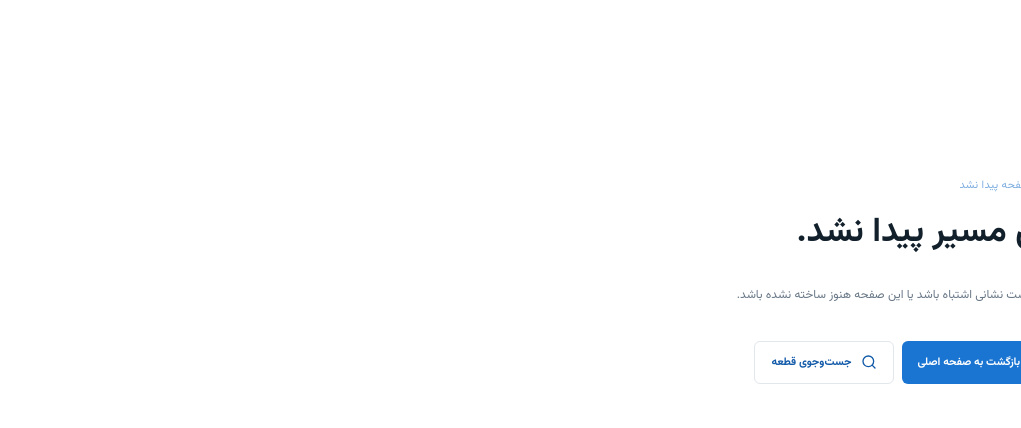
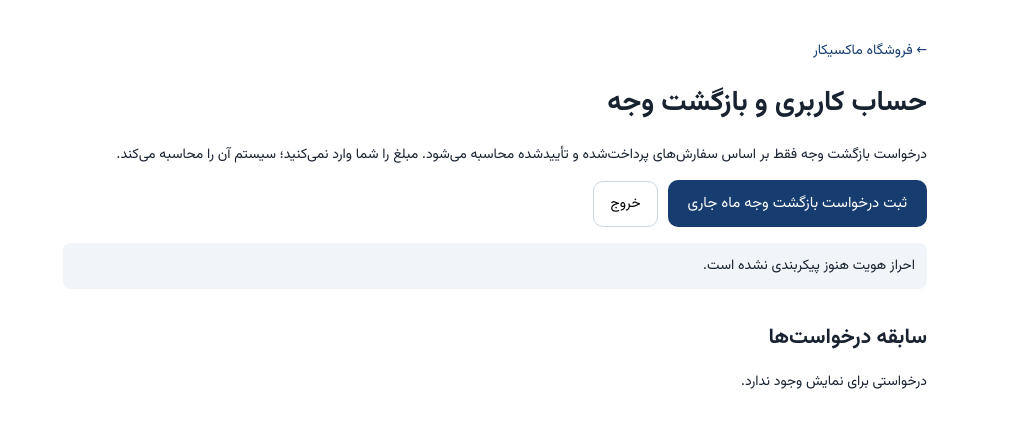
Before and after one commit to parsazia/maxicar-site, a Next.js app: page /account/cashback in a window 1280 px wide. Before the commit this address had no page. Shown: the top 428 px of the page, without its empty margins (259-1280 px from the left). Built offline with nearby package versions, Linux system fonts and the light colour scheme; no server answers; sample sign-in values are in the browser's storage.

Commit message:
Add customer cashback account page

```diff
--- /dev/null
+++ b/app/account/cashback/page.js
@@ -0,0 +1,44 @@
+"use client";
+
+import { useEffect, useState } from "react";
+import Link from "next/link";
+
+export default function CashbackAccountPage() {
+  const [token, setToken] = useState("");
+  const [items, setItems] = useState([]);
+  const [message, setMessage] = useState("در حال بارگذاری...");
+  const [busy, setBusy] = useState(false);
+  async function load(accessToken) {
+    const response = await fetch("/api/cashback/requests", { headers: { Authorization: "Bearer " + accessToken }, cache: "no-store" });
+    const data = await response.json();
+    if (!response.ok) throw new Error(data.error || "دریافت اطلاعات ناموفق بود.");
+    setItems(data.requests || data || []); setMessage("");
+  }
+  useEffect(() => {
+    const value = localStorage.getItem("maxicar_access_token");
+    if (!value) { window.location.href = "/login"; return; }
+    setToken(value); load(value).catch(e => setMessage(e.message));
+  }, []);
+  async function requestRefund() {
+    setBusy(true); setMessage("");
+    try {
+      const response = await fetch("/api/cashback/requests", { method: "POST", headers: { Authorization: "Bearer " + token, "Content-Type": "application/json" }, body: JSON.stringify({}) });
+      const data = await response.json();
+      if (!response.ok) throw new Error(data.error || "ثبت درخواست انجام نشد.");
+      await load(token); setMessage("درخواست شما ثبت شد و پس از بررسی مدیر اطلاع‌رسانی می‌شود.");
+    } catch (e) { setMessage(e.message); }
+    finally { setBusy(false); }
+  }
+  function logout() { localStorage.removeItem("maxicar_access_token"); localStorage.removeItem("maxicar_user_email"); window.location.href = "/login"; }
+  const statuses = {pending:"در انتظار بررسی",processing:"در حال بررسی",paid:"پرداخت‌شده",rejected:"ردشده"};
+  return <main dir="rtl" style={{maxWidth:900,margin:"40px auto",padding:"0 18px",color:"#182230"}}>
+    <Link href="/" style={{color:"#173d70"}}>← فروشگاه ماکسیکار</Link>
+    <h1>حساب کاربری و بازگشت وجه</h1>
+    <p>درخواست بازگشت وجه فقط بر اساس سفارش‌های پرداخت‌شده و تأییدشده محاسبه می‌شود. مبلغ را شما وارد نمی‌کنید؛ سیستم آن را محاسبه می‌کند.</p>
+    <button onClick={requestRefund} disabled={busy || !token} style={{background:"#173d70",color:"#fff",border:0,borderRadius:10,padding:"12px 20px",fontSize:15,cursor:"pointer"}}>{busy ? "در حال ثبت..." : "ثبت درخواست بازگشت وجه ماه جاری"}</button>
+    <button onClick={logout} style={{marginRight:10,padding:"11px 16px",borderRadius:10,border:"1px solid #cbd5e1",background:"#fff"}}>خروج</button>
+    {message && <p role="status" style={{background:"#f1f5f9",padding:12,borderRadius:8,marginTop:16}}>{message}</p>}
+    <h2 style={{marginTop:32}}>سابقه درخواست‌ها</h2>
+    {!items.length ? <p>درخواستی برای نمایش وجود ندارد.</p> : <div style={{overflowX:"auto"}}><table style={{width:"100%",borderCollapse:"collapse"}}><thead><tr>{["تاریخ","مبلغ خرید واجد شرایط","مبلغ بازگشت","وضعیت"].map(x=><th key={x} style={{textAlign:"right",padding:12,borderBottom:"1px solid #dbe2ea"}}>{x}</th>)}</tr></thead><tbody>{items.map((item,i)=><tr key={item.id||i}>{[item.created_at ? new Date(item.created_at).toLocaleDateString("fa-IR") : "—",item.eligible_total ?? item.total_amount ?? "—",item.cashback_amount ?? item.amount ?? "—",statuses[item.status] || item.status || "—"].map((v,j)=><td key={j} style={{padding:12,borderBottom:"1px solid #e8edf2"}}>{typeof v==="number"?v.toLocaleString("fa-IR")+" تومان":v}</td>)}</tr>)}</tbody></table></div>}
+  </main>;
+}
```
